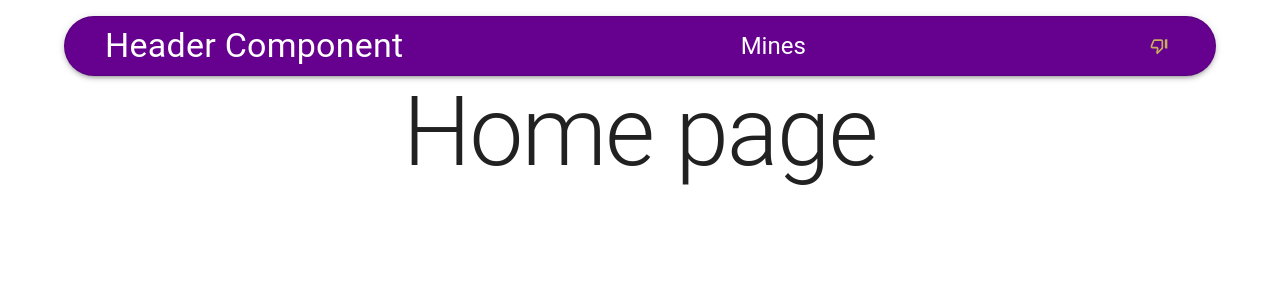
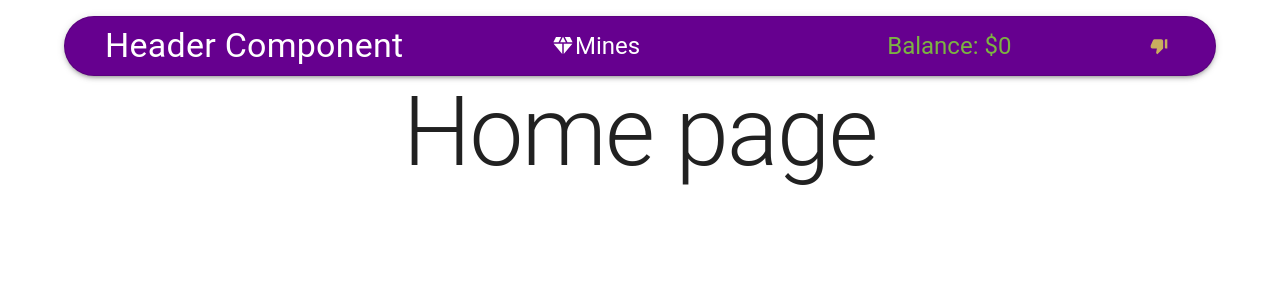
Before and after one commit to takeuchi-masaki/antigambling, a React (Create React App) app: page / in a window 1280 px wide. Shown: the top 300 px of the page. Built offline with nearby package versions, Linux system fonts and the light colour scheme.

Commit message:
create money display

```diff
--- a/src/components/Header.tsx
+++ b/src/components/Header.tsx
@@ -1,7 +1,9 @@
 import React from "react";
-import { Paper, AppBar, Typography, PaletteMode, Container, MenuItem } from "@mui/material";
+import { Paper, AppBar, Typography, PaletteMode, Container, MenuItem, Divider } from "@mui/material";
 import ToggleModeButton from "./ToggleModeButton";
 import { useNavigate } from "react-router-dom";
+import DiamondIcon from '@mui/icons-material/Diamond';
+import MoneyDisplay from "./MoneyDisplay";
 
 interface HeaderProps {
     mode: PaletteMode,
@@ -46,8 +48,11 @@ const Header = ({mode, toggleMode}: HeaderProps) => {
                     <Typography variant="h4" color={'white'}>Header Component</Typography>
                 </MenuItem>
                 <MenuItem onClick={routeMines}>
+                    <DiamondIcon sx={{ color: 'white' }} />
                     <Typography variant="h5" color={'white'}>Mines</Typography>
                 </MenuItem>
+                <Divider></Divider>
+                <MoneyDisplay />
                 <ToggleModeButton mode={mode} toggleColorMode={toggleMode} />
             </Paper>
         </Container>
--- /dev/null
+++ b/src/components/MoneyDisplay.tsx
@@ -0,0 +1,19 @@
+import { Typography, colors } from "@mui/material";
+
+let balance = 0;
+
+export function updateBalance(delta: number) {
+    balance += delta;
+}
+
+export default function MoneyDisplay() {
+  return (
+    <Typography
+        variant="h5"
+        sx={{
+            color: (balance < 0 ? 'red' : colors.lightGreen[600]),
+        }}>
+        Balance: ${balance}
+    </Typography>
+  );
+}
--- a/src/components/ToggleModeButton.tsx
+++ b/src/components/ToggleModeButton.tsx
@@ -3,7 +3,7 @@ import { PaletteMode } from '@mui/material';
 import Button from '@mui/material/Button';
 
 import WbSunnyRoundedIcon from '@mui/icons-material/WbSunnyRounded';
-import ThumbDownOffAltIcon from '@mui/icons-material/ThumbDownOffAlt';
+import ThumbDownAltIcon from '@mui/icons-material/ThumbDownAlt';
 import { lightTheme } from '../themes/LightTheme';
 
 interface ToggleProps {
@@ -22,7 +22,7 @@ export default function ToggleModeButton({ mode, toggleColorMode }: ToggleProps)
     {mode === 'dark' ? (
         <WbSunnyRoundedIcon fontSize="small" />
     ) : (
-        <ThumbDownOffAltIcon fontSize="small" />
+        <ThumbDownAltIcon fontSize="small" />
     )}
     </Button>
   );
```
